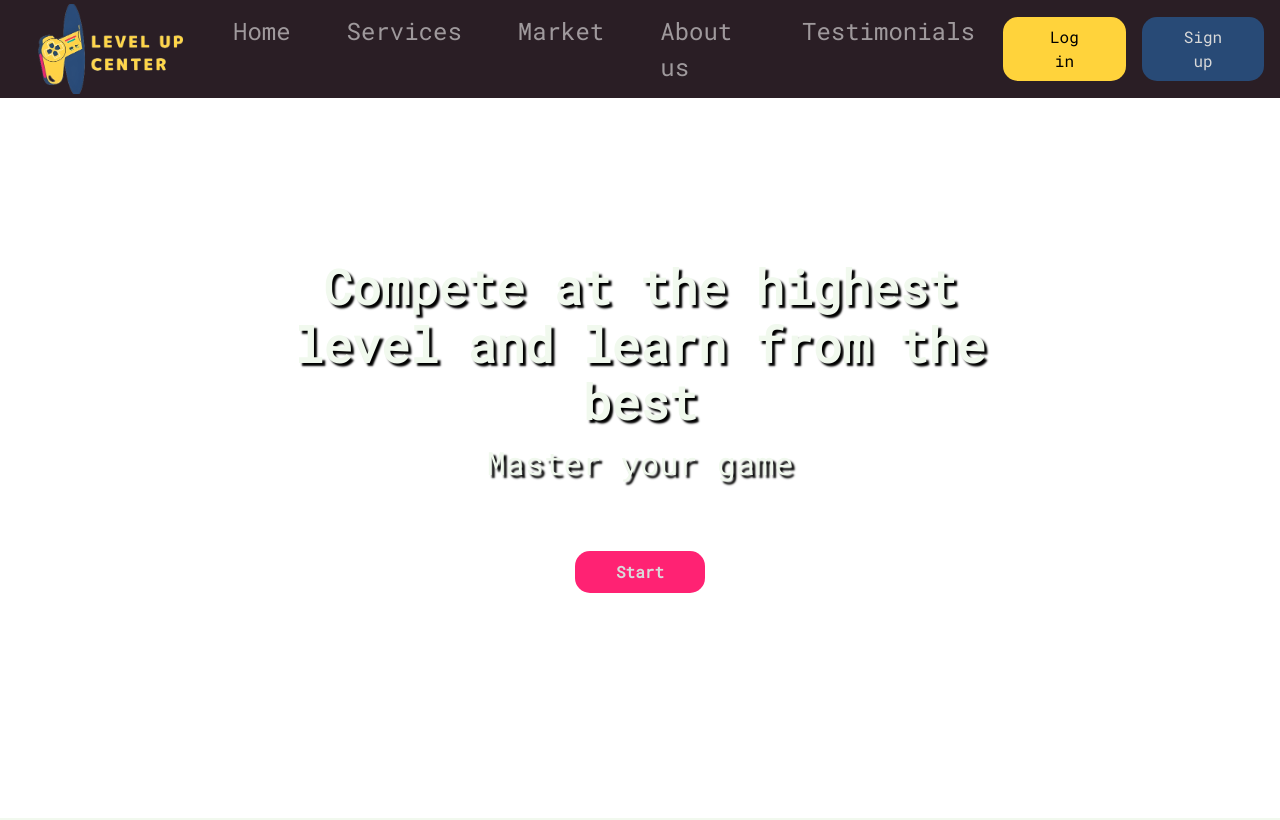
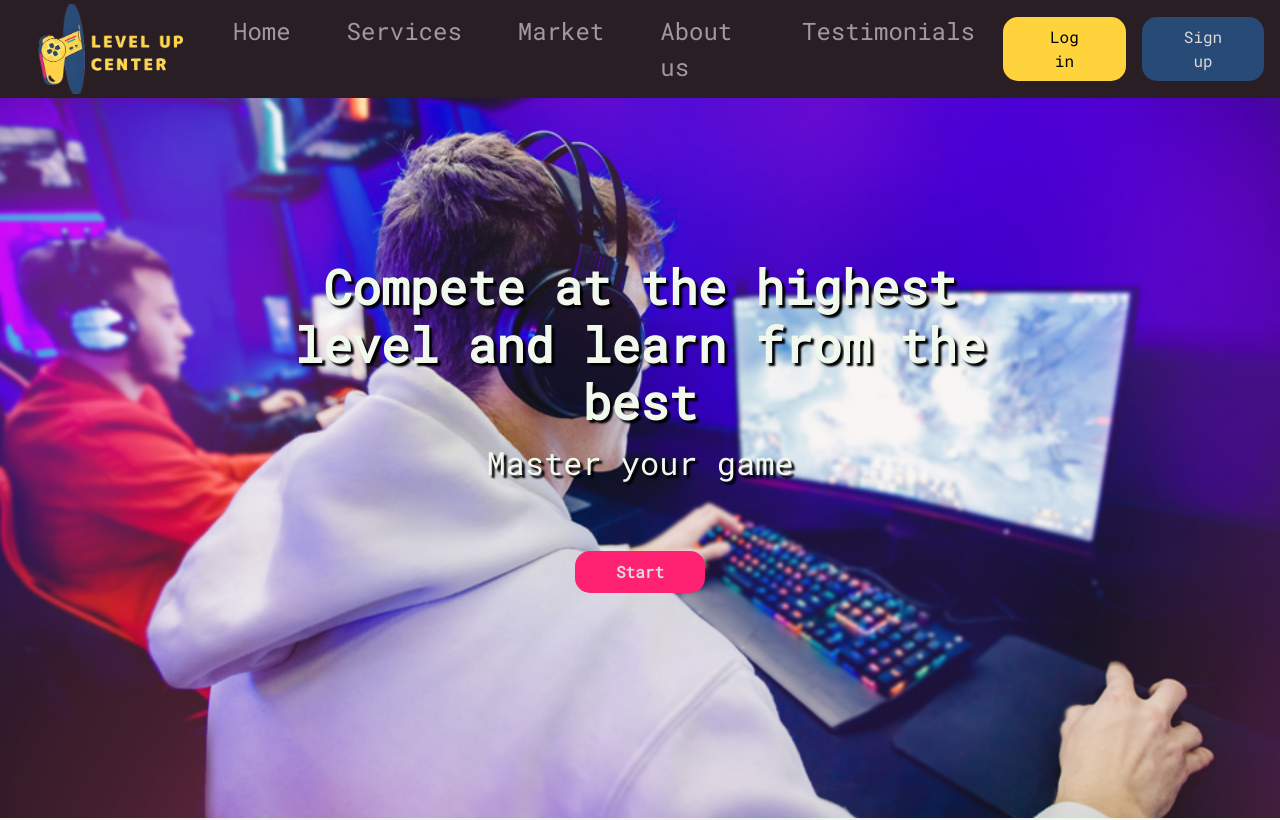
Before and after one commit to lookurclimb/Landing-Page, a plain HTML site: page index.html in a window 1280 px wide. Shown: the top 820 px of the page. Drawn offline with nearby package versions, Linux system fonts and the light colour scheme.

Commit message:
add Home

```diff
--- a/assets/styles/style.css
+++ b/assets/styles/style.css
@@ -46,7 +46,7 @@
 
 .home {
     min-height: 90vh;
-    background: url("/assets/images/");
+    background: url("/assets/images/Home/principal.jpg");
     background-size: cover;
     background-position: center;
 }
@@ -116,6 +116,9 @@ p {
     font-family: 'Roboto Mono', monospace;
     font-size: 0.9rem;
 }
+
+
+
 
 .downloadsection {
     background-color: #FFD33B;
```
Also changed, not shown: assets/images/Home/principal.jpg (added).
